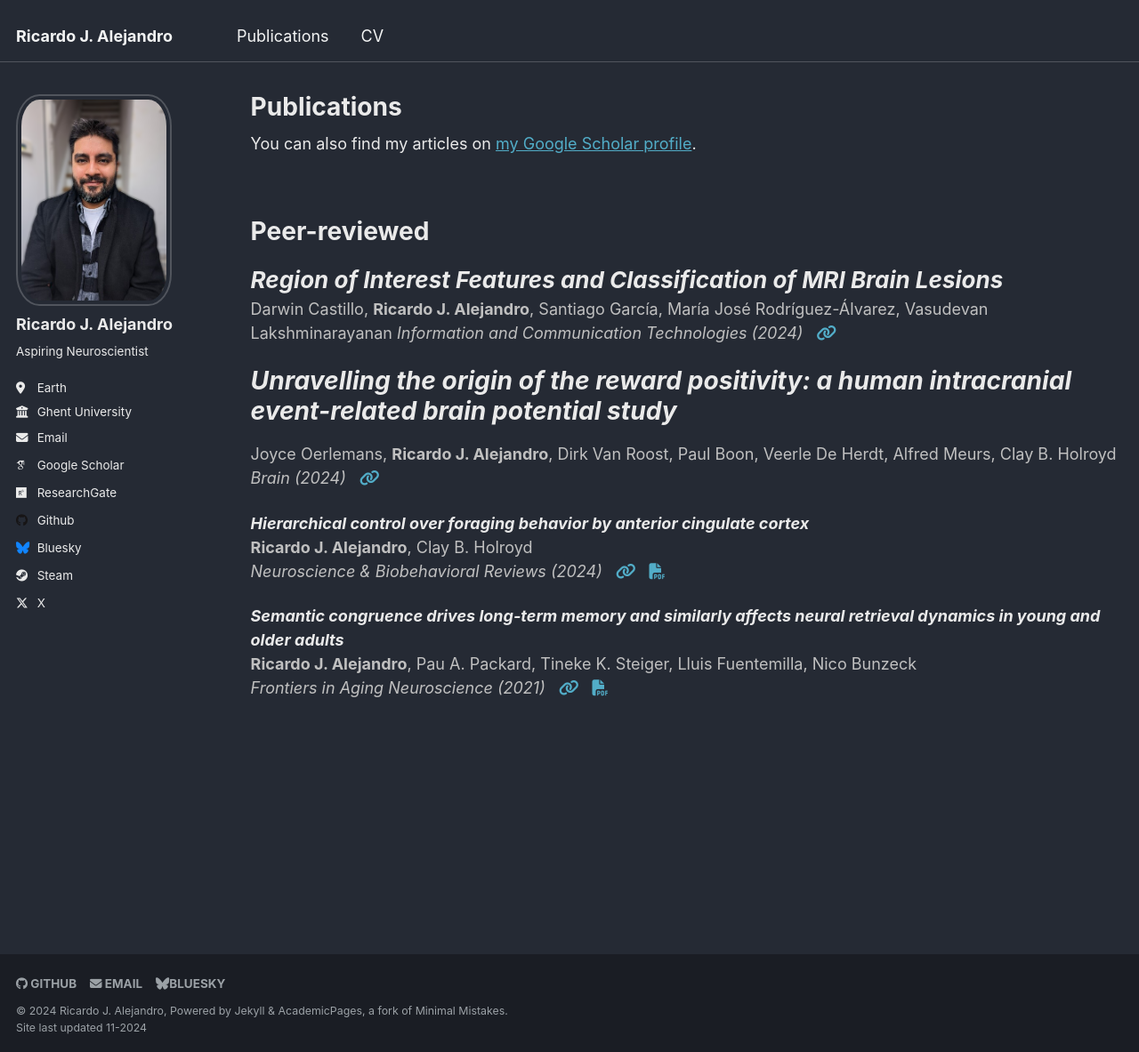
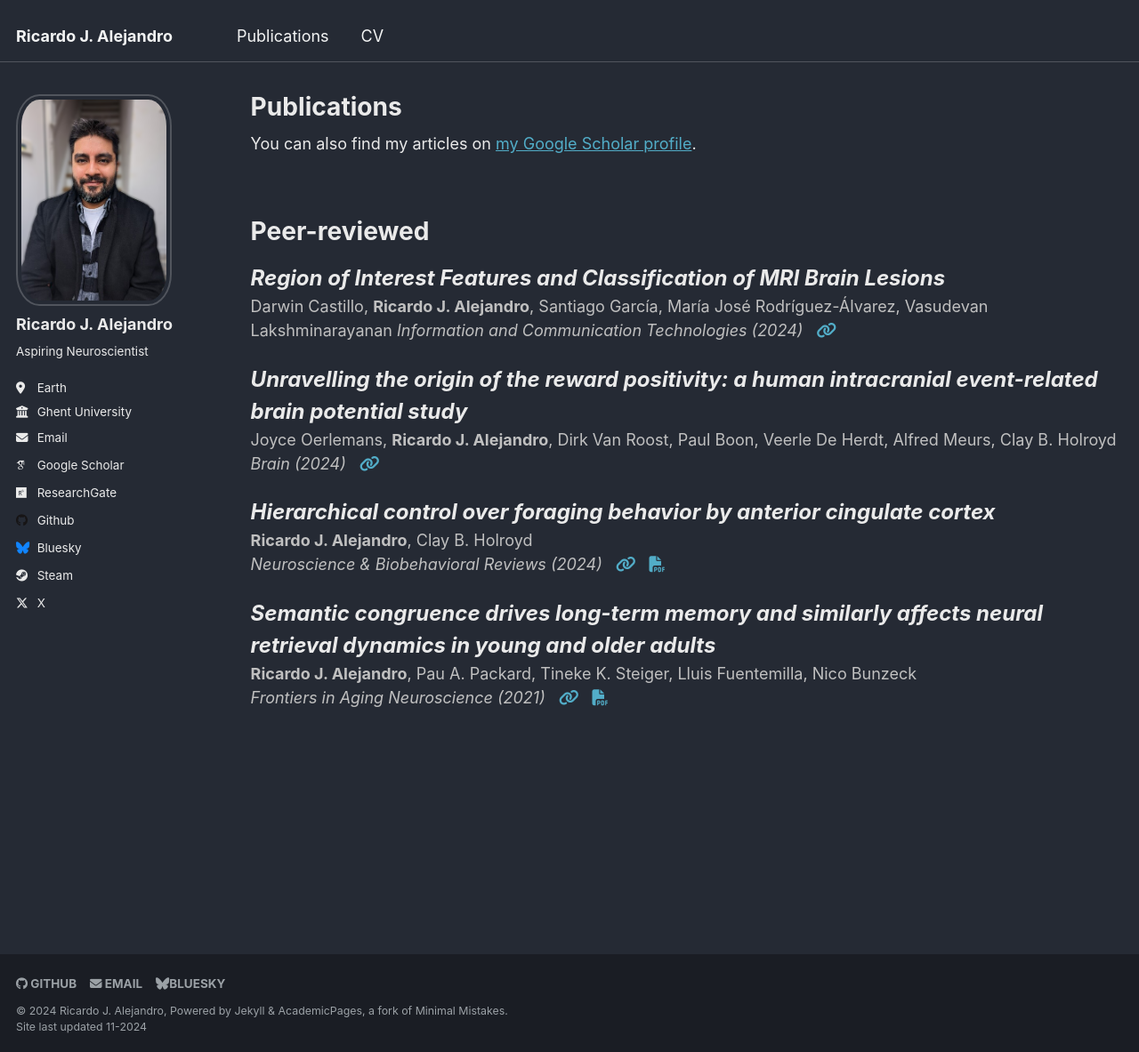
Before and after one commit to rjalejandro/rjalejandro.github.io, a Jekyll site: the page built from _pages/publications.md, in a window 1280 px wide and 1183 px high. Shown: the whole window at 89% size. Built offline with Jekyll 4.4.1, drawn with Linux system fonts in a browser that asks for light colours; some web fonts are replaced.

Commit message:
fontsize all

```diff
--- a/_pages/publications.md
+++ b/_pages/publications.md
@@ -14,19 +14,19 @@
 Peer-reviewed
 =====
 
-<span style="font-size:26px">***Region of Interest Features and Classification of MRI Brain Lesions***</span>
+<span style="font-size:24px">***Region of Interest Features and Classification of MRI Brain Lesions***</span>
 <span style="color:#C0C0C0">Darwin Castillo, **Ricardo J. Alejandro**, Santiago García, María José Rodríguez-Álvarez, Vasudevan Lakshminarayanan</span>  <!-- authors -->
 <span style="color:#C0C0C0">*Information and Communication Technologies (2024)*</span> <!-- journal (year) -->
 &nbsp; <!-- space between the icons -->
 <a href="https://link.springer.com/chapter/10.1007/978-3-031-75431-9_4" target="_blank"><i class="fa fa-link" aria-hidden="true"></i></a> <!-- URL -->
 
-# ***Unravelling the origin of the reward positivity: a human intracranial event-related brain potential study***
+<span style="font-size:24px">***Unravelling the origin of the reward positivity: a human intracranial event-related brain potential study***</span>
 <span style="color:#C0C0C0">Joyce Oerlemans, **Ricardo J. Alejandro**, Dirk Van Roost, Paul Boon, Veerle De Herdt, Alfred Meurs, Clay B. Holroyd</span>
 <span style="color:#C0C0C0">*Brain (2024)*</span>
 &nbsp; <!-- space between the icons -->
 <a href="https://academic.oup.com/brain/advance-article-abstract/doi/10.1093/brain/awae259/7727398" target="_blank"><i class="fa fa-link" aria-hidden="true"></i></a> <!-- URL -->
 
-***Hierarchical control over foraging behavior by anterior cingulate cortex***
+<span style="font-size:24px">***Hierarchical control over foraging behavior by anterior cingulate cortex***</span>
 <span style="color:#C0C0C0">**Ricardo J. Alejandro**, Clay B. Holroyd</span><!-- authors -->
 <span style="color:#C0C0C0">*Neuroscience & Biobehavioral Reviews (2024)*</span><!-- journal (year) -->
 &nbsp; <!-- space between the icons -->
@@ -34,7 +34,7 @@
 &nbsp; <!-- space between the icons -->
 <a href="../files/Alejandro_&_Holroyd_2024.pdf" target="_blank"><i class="fa fa-file-pdf" aria-hidden="true"></i></a>
 
-***Semantic congruence drives long-term memory and similarly affects neural retrieval dynamics in young and older adults***
+<span style="font-size:24px">***Semantic congruence drives long-term memory and similarly affects neural retrieval dynamics in young and older adults***</span>
 <span style="color:#C0C0C0">**Ricardo J. Alejandro**, Pau A. Packard, Tineke K. Steiger, Lluis Fuentemilla, Nico Bunzeck</span><!-- authors -->
 <span style="color:#C0C0C0">*Frontiers in Aging Neuroscience (2021)*</span><!-- journal (year) -->
 &nbsp; <!-- space between the icons -->
```
